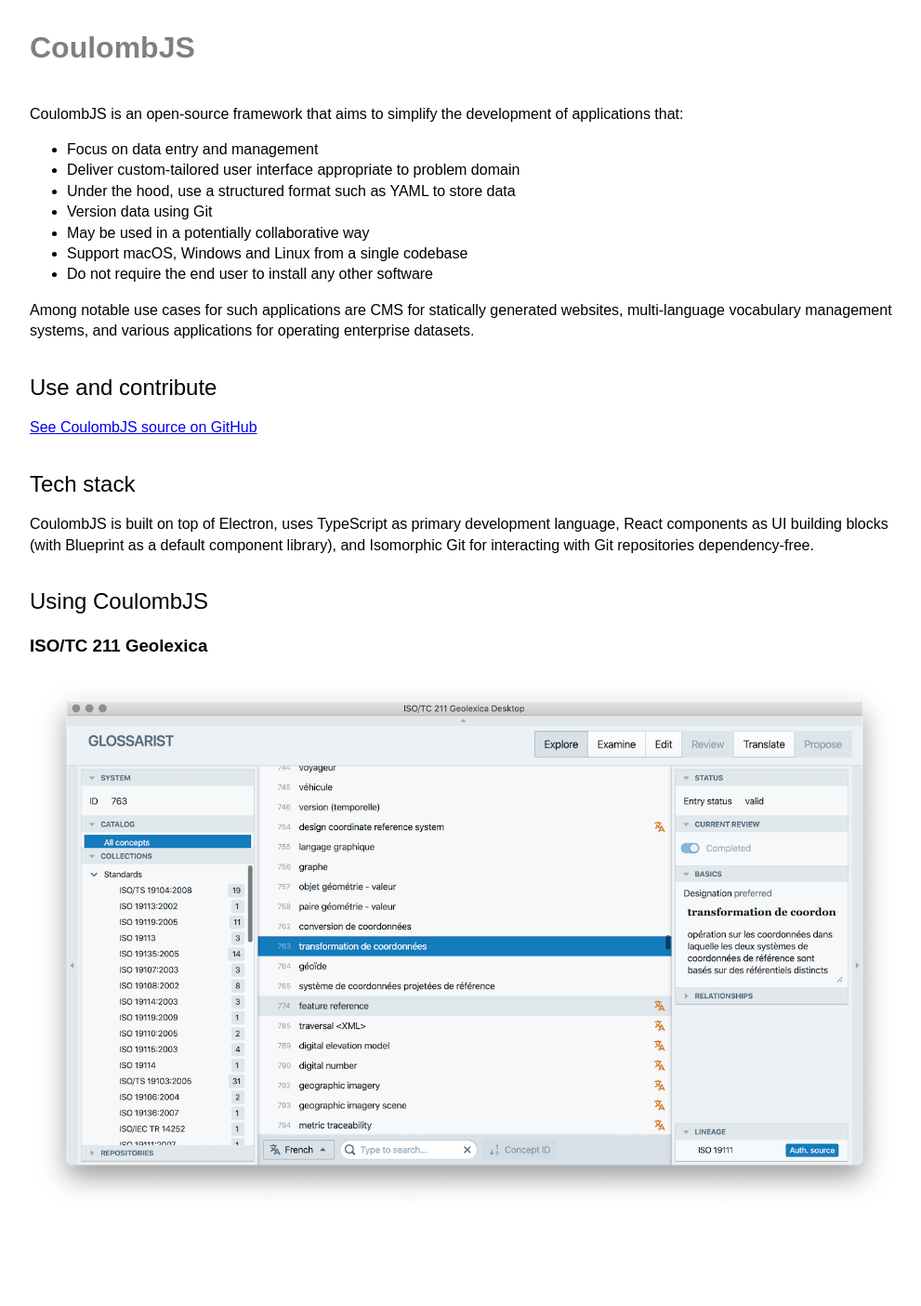
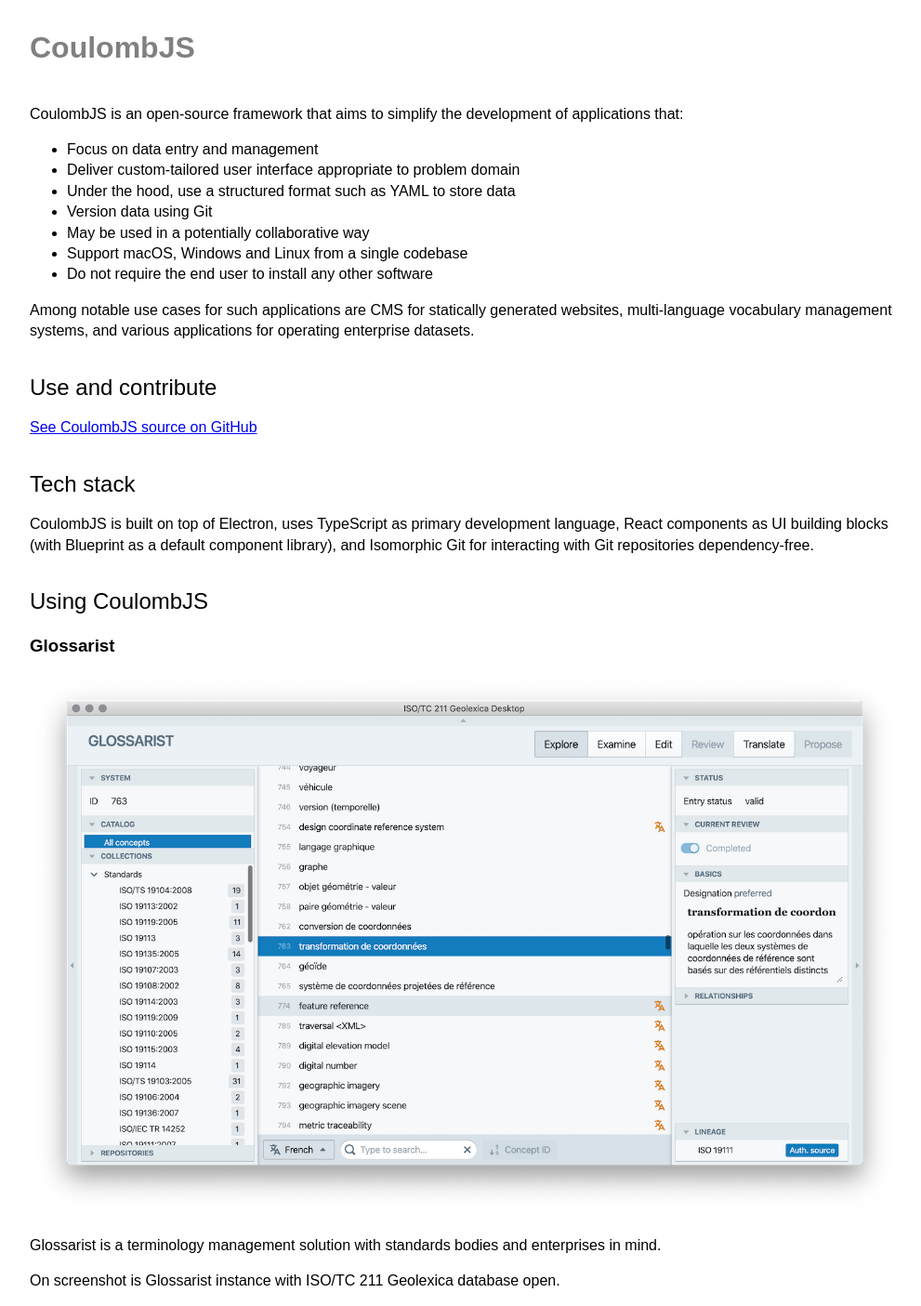
Before and after one commit to coulombjs/coulomb.github.io, a Jekyll site: the page built from index.html, in a window 1280 px wide. Shown: the whole page at 93% size, without its empty margins (140-1131 px from the left). Built offline with Jekyll 4.4.1, drawn with Linux system fonts in a browser that asks for light colours; before the commit the page ends 1313 px from its top, so only the background shows below that.

Commit message:
Adjust copy

```diff
--- a/index.html
+++ b/index.html
@@ -49,10 +49,18 @@
 <section>
   <header><h2>Using CoulombJS</h2></header>
   <div class="contents">
-    <h3>ISO/TC 211 Geolexica</h3>
+    <h3>Glossarist</h3>
     <img
       class="screenshot"
       src="{{ "/assets/images/geolexica.png" | relative_url }}"
       title="A screenshot of ISO/TC 211 Geolexica developed with CoulombJS">
+    <p>
+      Glossarist is a terminology management solution
+      with standards bodies and enterprises in mind.
+    </p>
+    <p>
+      On screenshot is Glossarist instance with
+      ISO/TC 211 Geolexica database open.
+    </p>
   </div>
 </section>
```
